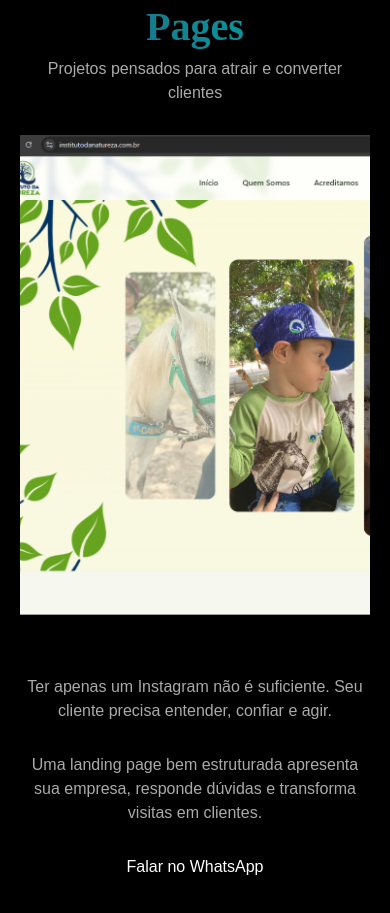
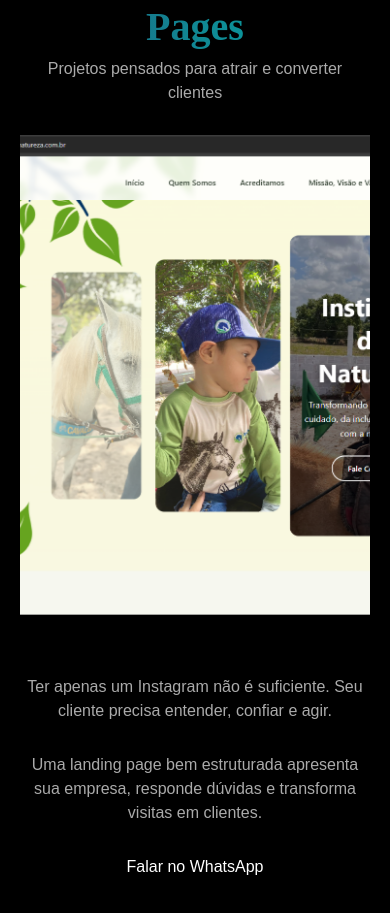
Before and after one commit to brunoferreira126/perfectevolution, a React (Vite) app in the folder perfect-evolution/: page / in a window 390 px wide. Shown: the part 2820-3733 px from the top of the page. Built offline with nearby package versions, Linux system fonts and the light colour scheme.

Commit message:
fix: carrossel mobile mais lento mais integral

```diff
--- a/perfect-evolution/src/Components/Portfolio.css
+++ b/perfect-evolution/src/Components/Portfolio.css
@@ -165,7 +165,7 @@
   }
 
   .carousel-track.slow {
-    animation: scroll 60s linear infinite; /* 🔥 mais rápido que perfis */
+    animation: scroll 20s linear infinite; /* 🔥 mais rápido que perfis */
   }
 
   .carousel-track .card {
```
